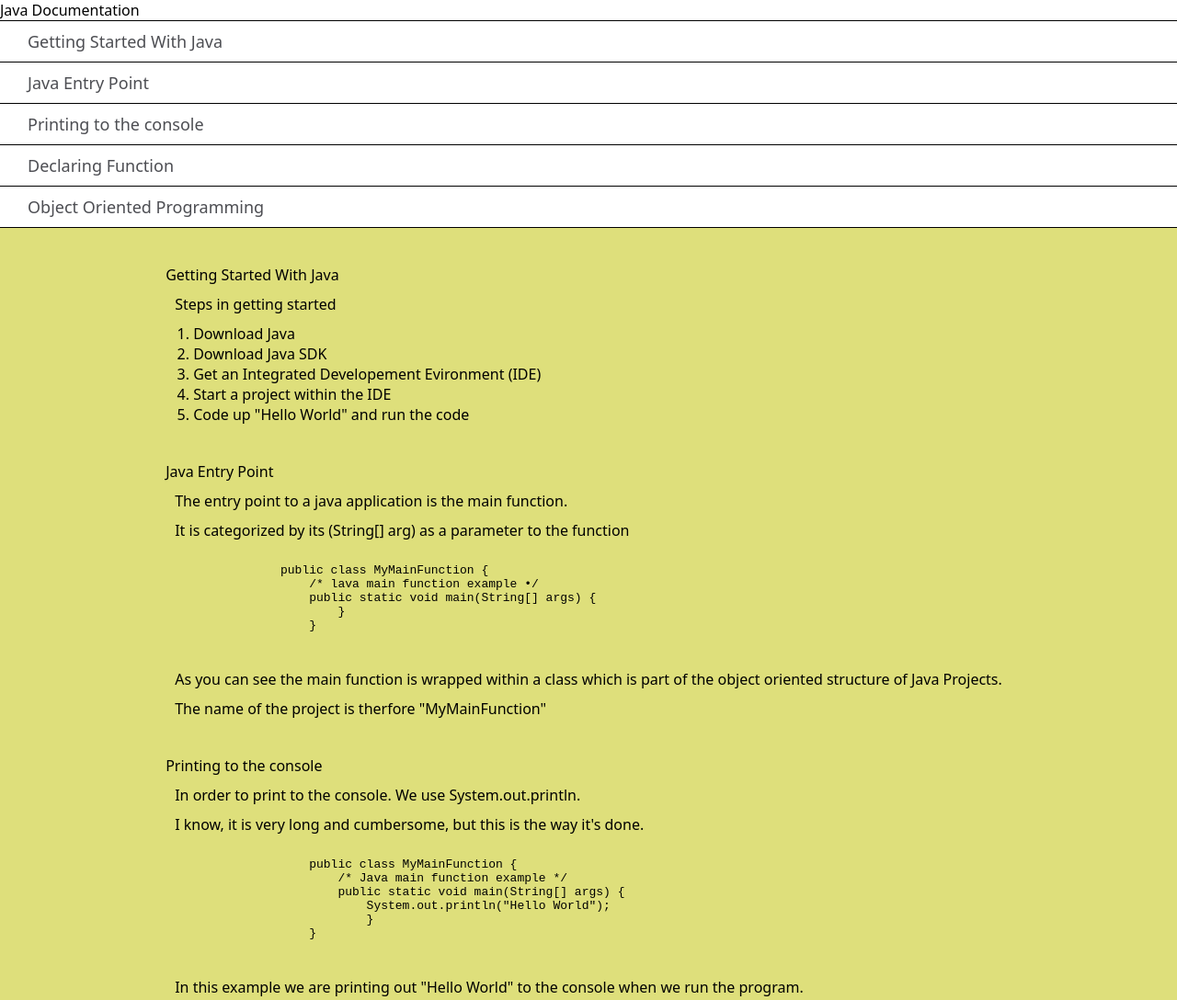
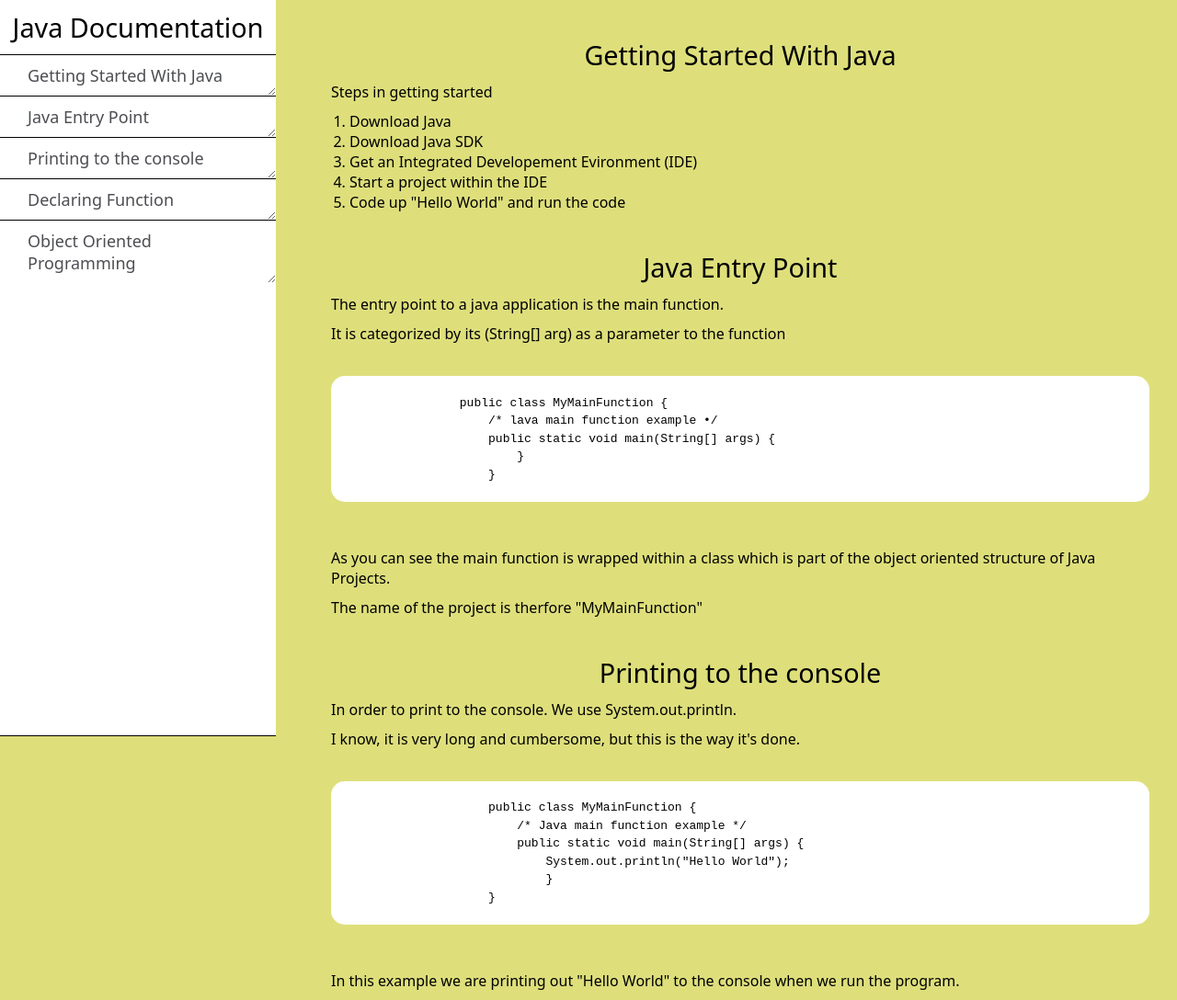
Before and after one commit to nuhadem/Technical-Documentation, a plain HTML site: page index.html in a window 1280 px wide. Shown: the top 1088 px of the page at 92% size. Drawn offline with Linux system fonts and the light colour scheme.

Commit message:
finalized

```diff
--- a/index.html
+++ b/index.html
@@ -71,7 +71,7 @@
         <section class="main-section" id="Declaring_Function">
             <header>Declaring Function</header>
             <p> Functions are actually called methods in Java. Here is an example of how to declare a Java method. </p>
-            <img src="https://techvidvan.com/tutorials/wp-content/uploads/sites/2/2820/02/example" alt="java-method-img"
+            <img src="https://media.geeksforgeeks.org/wp-content/uploads/methods-in-java.png" alt="java-method-img"
                 class="image">
             <p>Some copiable code:</p>
             <pre>
@@ -122,6 +122,9 @@
                 </code>
             </pre>
         </section>
+        <footer>
+            <p>Documentation brought to you on the fly by Adem Karadag</p>
+        </footer>
     </main>
 </body>
 
--- a/style.css
+++ b/style.css
@@ -32,7 +32,9 @@ section{
     text-decoration: none;
     cursor: pointer;
     font-size: 18px;
-    transition: text-indent 0.3s ease-in-out;
+    transition: text-indent 0.1s ease-in-out;
+    resize: horizontal;
+    overflow-x:scroll;
 }
 #navbar a:hover{
     font-weight: 500;
@@ -49,4 +51,46 @@ ol{
 }
 header{
     color:black;
+    margin: 10px;
+    text-align: center;
+    font-size: 1.8em;
+    font-weight: 500;
 }
+code{
+    display: block;
+    text-align: left;
+    white-space: pre;
+    word-break:normal;
+    word-wrap: normal;
+    line-height: 1.5;
+    background-color: #fff;
+    padding: 0 15px;
+    margin: 10px;
+    border-radius: 15px;
+}
+.image{
+    width: 70%;
+    margin-left: 30px;
+}
+footer{
+    padding: 40px;
+    text-align: center;
+    color: #4d4e53;
+}
+@media only screen and (min-width: 815px) {
+    body {
+      flex-direction: row;
+    }
+    #navbar{
+        width: 300px;
+        position: fixed;
+        height: 100%;
+    }
+    #main-doc{
+        margin: 0 20px;
+        margin-left: 350px;
+    }
+  }
+  html{
+    scroll-behavior: smooth;
+  }
```
